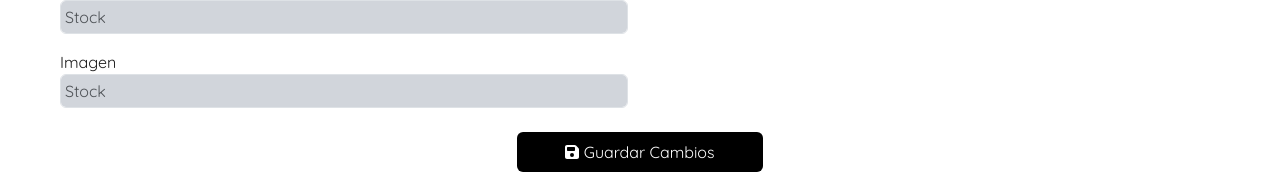
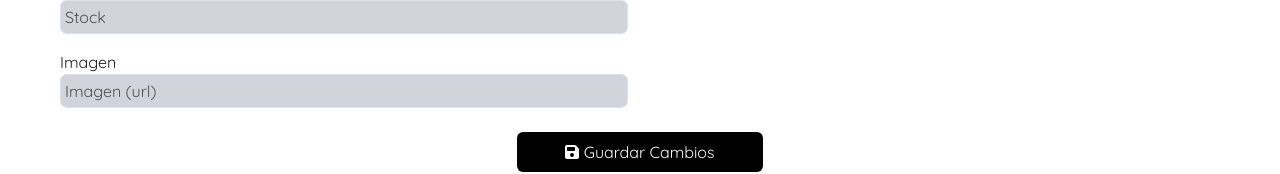
Before and after one commit to juaniz92/23302-grupo3-Appilcha, a React (Create React App) app: page /EditarProductos/1 in a window 1280 px wide. Shown: the part 334-508 px from the top of the page. Built offline with nearby package versions, Linux system fonts and the light colour scheme; no server answers; the database is empty.

Commit message:
"cambios en mostrar y editar productos"

```diff
--- a/src/componentes/Auth/EditarProductos.jsx
+++ b/src/componentes/Auth/EditarProductos.jsx
@@ -203,14 +203,14 @@ const EditarProductos = () => {
                         <div className="row my-2">
                             <div className="col-md-6">
                                 <div className="col-md-12">
-                                    <label for='Stock' className="text-1">Imagen</label>
+                                    <label for='Imagen' className="text-1">Imagen</label>
                                 </div>
                                 <input
                                     name='Imagen'
                                     value={form.Imagen}
                                     type="text"
                                     className="form-control rounded-md mb-2 p-1 text-black bg-gray-300"
-                                    placeholder="Stock" data-input="text" id="stock"
+                                    placeholder="Imagen (url)" data-input="text" id="stock"
                                     onChange={cambio} />
                                 <span className="formulario-contacto__contenido__span"></span>
                             </div>
--- a/src/componentes/Auth/MostrarProductos.jsx
+++ b/src/componentes/Auth/MostrarProductos.jsx
@@ -89,7 +89,6 @@ const MostrarProductos = () => {
                                 <th>Precio</th>
                                 <th>Stock</th>
                                 <th>Precio de Costo</th>
-                                <th>Imagen</th>
                                 <th>Editar / Borrar</th>
                             </tr>
                         </thead>
@@ -101,7 +100,6 @@ const MostrarProductos = () => {
                                     <td key={prod.Precio} className='text-light'>{prod.Precio || ''}</td>
                                     <td key={prod.Stock} className='text-light'>{prod.Stock || ''} </td>
                                     <td key={prod.PrecioCosto} className='text-light'>{prod.PrecioCosto || ''}</td>
-                                    <td key={prod.Imagen} className='text-light'>{prod.Imagen || ''}</td>
                                     <td className='text-center'>
                                         <Link to={`/EditarProductos/${prod.id}`} role='button' className="btn btn-info mb-1"><FontAwesomeIcon icon={faPenToSquare} style={{color: "#ffffff",}} /></Link>
                                         <button onClick={() => { confirmDelete(prod.id) }} className="btn btn-danger mx-auto rounded"><FontAwesomeIcon icon={faTrash} style={{color: "#ffffff",}} /></button>
```
